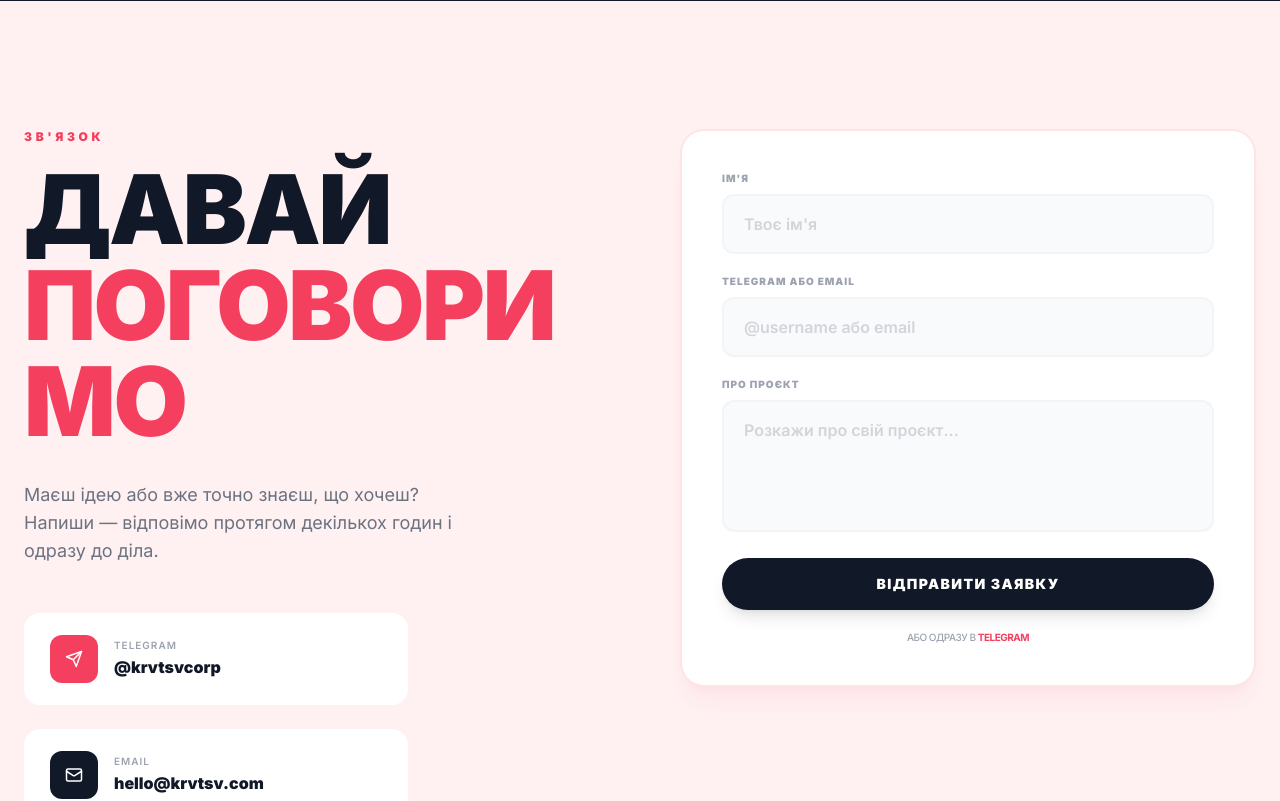
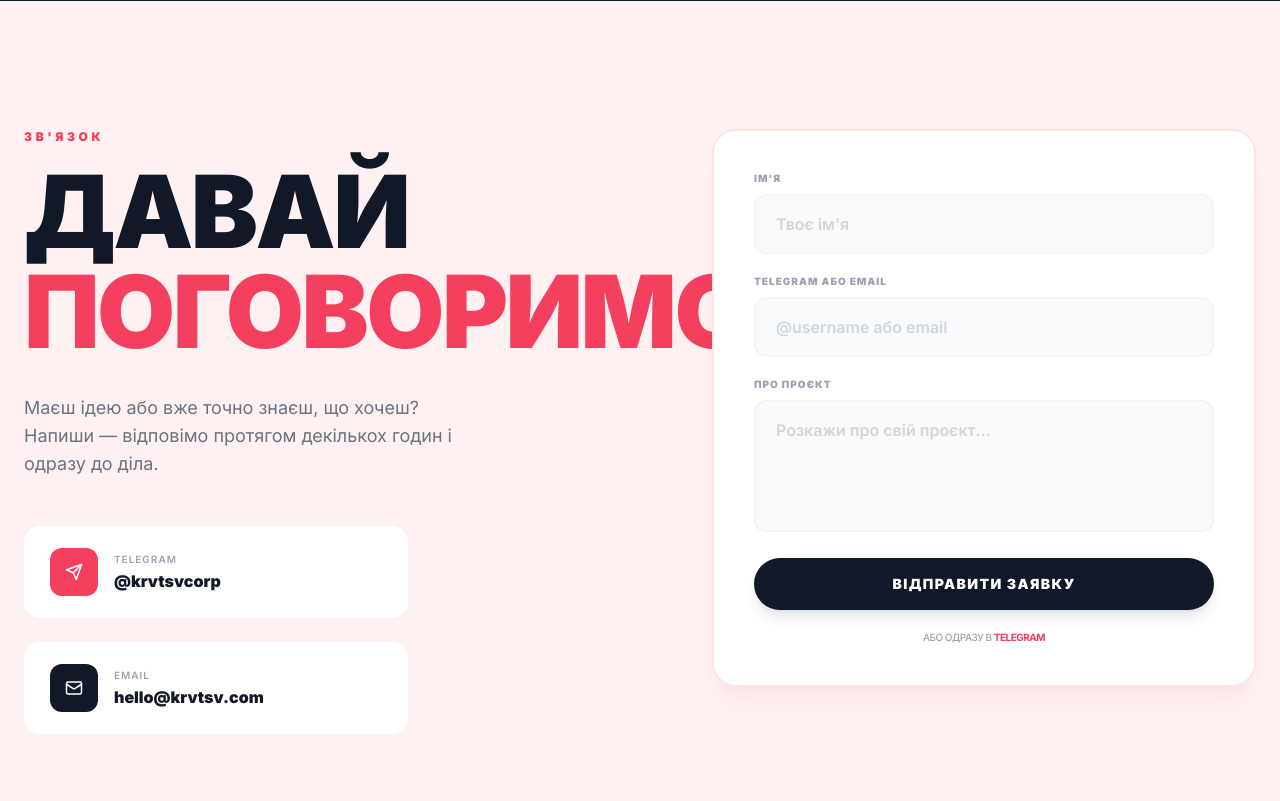
Before and after one commit to porustzi/krvtsv, a React (Vite) app in the folder project/: page / in a window 1280 px wide. Shown: the part 5480-6281 px from the top of the page. Built offline with nearby package versions, Linux system fonts and the light colour scheme.

Commit message:
Update Contact.tsx

```diff
--- a/project/src/components/Contact.tsx
+++ b/project/src/components/Contact.tsx
@@ -24,12 +24,9 @@ export default function Contact() {
   };
 
   return (
-    <section
-      id="contact"
-      className="py-16 md:py-32 bg-rose-50 overflow-hidden"
-    >
+    <section id="contact" className="py-16 md:py-32 bg-rose-50 overflow-hidden">
       <div className="max-w-7xl mx-auto px-4 md:px-6">
-        <div className="grid grid-cols-1 lg:grid-cols-2 gap-12 lg:gap-20 items-start">
+        <div className="grid grid-cols-1 lg:grid-cols-[1fr_1.15fr] gap-12 lg:gap-24 items-start">
 
           {/* LEFT */}
           <motion.div
@@ -37,30 +34,27 @@ export default function Contact() {
             whileInView={{ opacity: 1, y: 0 }}
             viewport={{ once: true }}
             transition={{ duration: 0.7 }}
-            className="text-center lg:text-left max-w-[620px]"
+            className="text-center lg:text-left max-w-[560px]"
           >
             <p className="text-[10px] md:text-xs font-black uppercase tracking-[0.3em] text-rose-500 mb-4">
               ЗВ'ЯЗОК
             </p>
 
-            <h2 className="text-4xl sm:text-6xl md:text-7xl lg:text-[6.5rem] xl:text-8xl font-black uppercase leading-[0.9] tracking-tight text-gray-900 mb-6 md:mb-8">
+            <h2 className="text-4xl sm:text-6xl md:text-7xl lg:text-[5.3rem] xl:text-[6.3rem] font-black uppercase leading-[0.9] tracking-tight text-gray-900 mb-6 md:mb-8 whitespace-nowrap">
               ДАВАЙ
               <br />
-
-              <span className="text-rose-500 block break-words">
+              <span className="text-rose-500 block">
                 ПОГОВОРИМО
               </span>
             </h2>
 
             <p className="text-gray-500 text-base md:text-lg leading-relaxed mb-8 md:mb-12 max-w-md mx-auto lg:mx-0">
               Маєш ідею або вже точно знаєш, що хочеш?
-              Напиши — відповімо протягом декількох
-              годин і одразу до діла.
+              Напиши — відповімо протягом декількох годин
+              і одразу до діла.
             </p>
 
             <div className="space-y-4 md:space-y-6 max-w-sm mx-auto lg:mx-0">
-
-              {/* TELEGRAM */}
               <a
                 href="https://t.me/krvtsvcorp"
                 target="_blank"
@@ -82,7 +76,6 @@ export default function Contact() {
                 </div>
               </a>
 
-              {/* EMAIL */}
               <a
                 href="mailto:hello@krvtsv.com"
                 className="group flex items-center gap-4 bg-white rounded-2xl px-5 py-4 md:px-6 md:py-5 border-2 border-transparent hover:border-rose-200 hover:shadow-md transition-all duration-300"
@@ -110,7 +103,7 @@ export default function Contact() {
             whileInView={{ opacity: 1, y: 0 }}
             viewport={{ once: true }}
             transition={{ duration: 0.7, delay: 0.1 }}
-            className="w-full"
+            className="w-full lg:pl-8"
           >
             {sent ? (
               <motion.div
@@ -118,10 +111,7 @@ export default function Contact() {
                 animate={{ opacity: 1, scale: 1 }}
                 className="bg-white rounded-3xl p-8 md:p-12 text-center border-2 border-rose-100"
               >
-                <CheckCircle
-                  size={48}
-                  className="text-rose-500 mx-auto mb-4"
-                />
+                <CheckCircle size={48} className="text-rose-500 mx-auto mb-4" />
 
                 <h3 className="text-xl md:text-2xl font-black uppercase text-gray-900 mb-3">
                   Заявку отримано!
@@ -137,7 +127,6 @@ export default function Contact() {
                 onSubmit={handleSubmit}
                 className="bg-white rounded-3xl p-6 md:p-10 border-2 border-rose-100 space-y-4 md:space-y-5 shadow-xl shadow-rose-500/5 w-full"
               >
-                {/* NAME */}
                 <div>
                   <label className="block text-[10px] font-black uppercase tracking-widest text-gray-400 mb-2">
                     Ім'я
@@ -147,18 +136,12 @@ export default function Contact() {
                     type="text"
                     required
                     value={form.name}
-                    onChange={(e) =>
-                      setForm({
-                        ...form,
-                        name: e.target.value,
-                      })
-                    }
+                    onChange={(e) => setForm({ ...form, name: e.target.value })}
                     placeholder="Твоє ім'я"
                     className="w-full bg-gray-50 border-2 border-gray-100 rounded-xl px-4 py-3 md:px-5 md:py-4 text-gray-900 font-semibold placeholder-gray-300 focus:outline-none focus:border-rose-300 transition-colors"
                   />
                 </div>
 
-                {/* CONTACT */}
                 <div>
                   <label className="block text-[10px] font-black uppercase tracking-widest text-gray-400 mb-2">
                     Telegram або email
@@ -168,18 +151,12 @@ export default function Contact() {
                     type="text"
                     required
                     value={form.contact}
-                    onChange={(e) =>
-                      setForm({
-                        ...form,
-                        contact: e.target.value,
-                      })
-                    }
+                    onChange={(e) => setForm({ ...form, contact: e.target.value })}
                     placeholder="@username або email"
                     className="w-full bg-gray-50 border-2 border-gray-100 rounded-xl px-4 py-3 md:px-5 md:py-4 text-gray-900 font-semibold placeholder-gray-300 focus:outline-none focus:border-rose-300 transition-colors"
                   />
                 </div>
 
-                {/* MESSAGE */}
                 <div>
                   <label className="block text-[10px] font-black uppercase tracking-widest text-gray-400 mb-2">
                     Про проєкт
@@ -188,31 +165,22 @@ export default function Contact() {
                   <textarea
                     rows={4}
                     value={form.message}
-                    onChange={(e) =>
-                      setForm({
-                        ...form,
-                        message: e.target.value,
-                      })
-                    }
+                    onChange={(e) => setForm({ ...form, message: e.target.value })}
                     placeholder="Розкажи про свій проєкт..."
                     className="w-full bg-gray-50 border-2 border-gray-100 rounded-xl px-4 py-3 md:px-5 md:py-4 text-gray-900 font-semibold placeholder-gray-300 focus:outline-none focus:border-rose-300 transition-colors resize-none"
                   />
                 </div>
 
-                {/* BUTTON */}
                 <button
                   type="submit"
                   disabled={loading}
                   className="w-full bg-gray-900 text-white font-black uppercase tracking-widest text-xs md:text-sm py-4 rounded-full hover:bg-rose-500 transition-all duration-300 disabled:opacity-60 shadow-lg hover:shadow-rose-500/20 active:scale-95"
                 >
-                  {loading
-                    ? 'Відправляємо...'
-                    : 'Відправити заявку'}
+                  {loading ? 'Відправляємо...' : 'Відправити заявку'}
                 </button>
 
                 <p className="text-center text-[10px] text-gray-400 font-medium uppercase tracking-tighter">
                   Або одразу в{' '}
-
                   <a
                     href="https://t.me/krvtsvcorp"
                     target="_blank"
```
